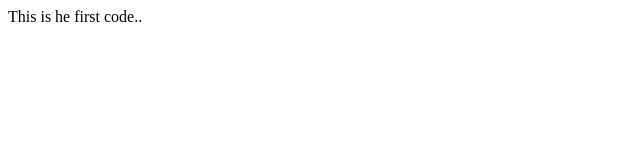
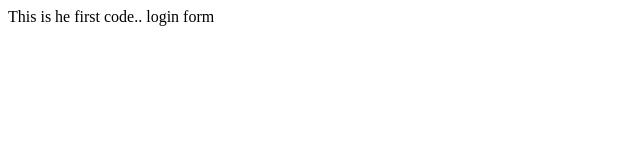
Before and after one commit to devopshubh/Project-sample1, a plain HTML site: page index.html in a window 1280 px wide. Shown: the full height of the page, 0-640 px from the left. Drawn offline with Linux system fonts and the light colour scheme.

Commit message:
login form

```diff
--- a/index.html
+++ b/index.html
@@ -4,5 +4,6 @@
   </head>
   <body>
      This is he first code..
+     login form
   </body>
 </html>
```
Also changed, not shown: login.html (added, +1 -0 lines).
